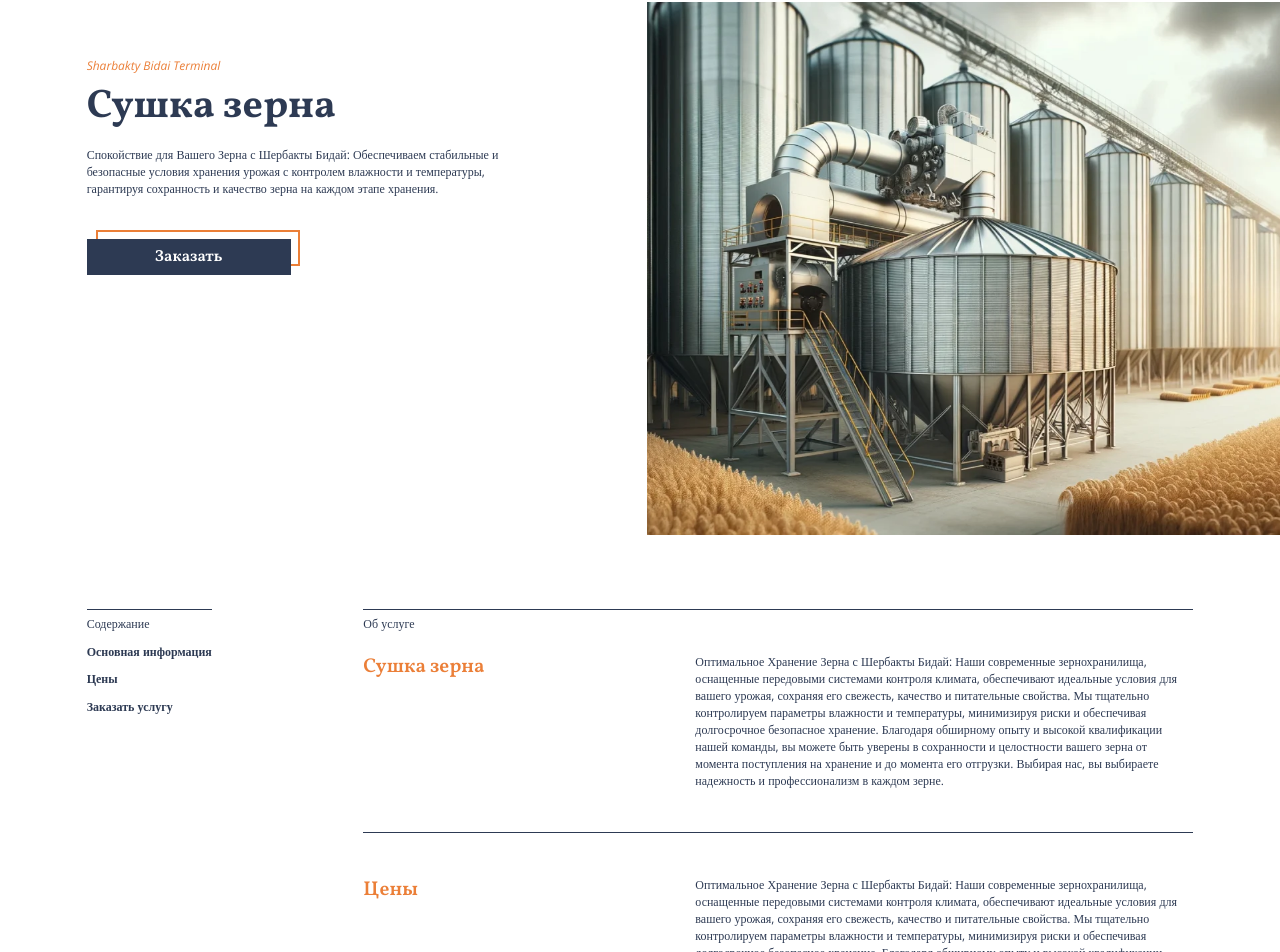
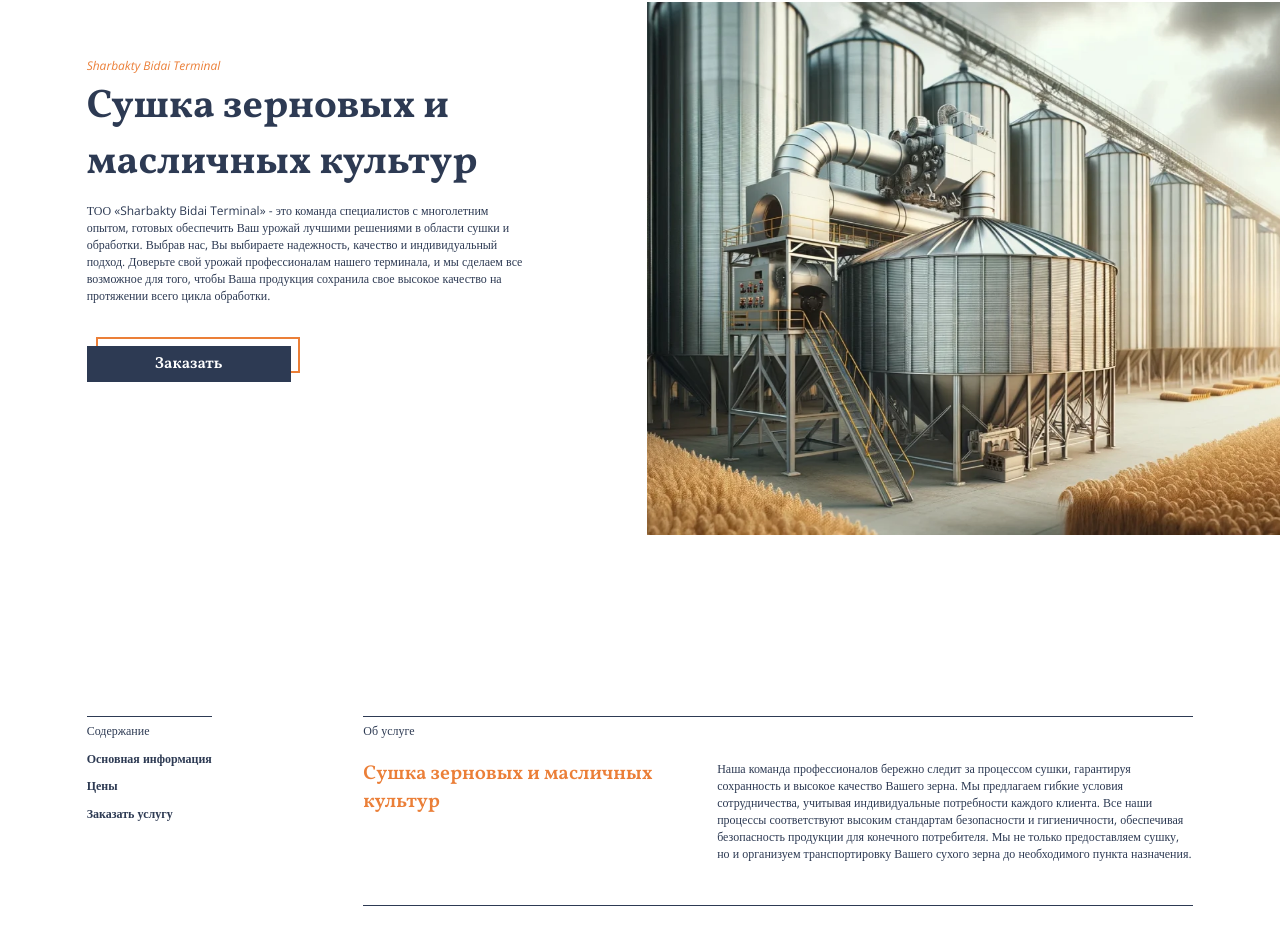
Before and after one commit to k1ngsterr1/sharbakty, a React (Create React App) app: page /services/drain in a window 1280 px wide. Shown: the part 174-1126 px from the top of the page. Built offline with nearby package versions, Linux system fonts and the light colour scheme.

Commit message:
Version 1.4.6

```diff
--- a/src/pages/DrainPage/DrainPage.tsx
+++ b/src/pages/DrainPage/DrainPage.tsx
@@ -27,10 +27,10 @@ const DrainPage = () => {
     <>
       <Helmet>
         <meta charSet="utf-8" />
-        <title>Услуги по высушиванию зерна -Sharbakty Bidai Terminal</title>
+        <title>Услуги по сушке зерновых и масличных культур</title>
         <meta
           property="og:title"
-          content="Услуги по высушиванию зерна - Sharbakty Bidai Terminal"
+          content="Услуги по сушке зерновых и масличных культур - Sharbakty Bidai Terminal"
         ></meta>
         <meta
           property="og:description"
@@ -50,11 +50,17 @@ const DrainPage = () => {
         {isMenuOpen && <Menu isMenuOpen={isMenuOpen} toggleMenu={toggleMenu} />}
         <main className="content mt64">
           <span className="main-subtext orange">Sharbakty Bidai Terminal</span>
-          <h1 className="main-heading blue mt8 mb16">Сушка зерна</h1>
+          <h1 className="main-heading blue mt8 mb16 w40">
+            Cушка зерновых и масличных культур
+          </h1>
           <p className="paragraph blue fw300 center m-auto ">
-            "Безупречная Отгрузка с Шербакты Бидай: Мы гарантируем своевременную
-            и безопасную отгрузку вашего урожая, обеспечивая высокие стандарты
-            качества и сохранности зерна с использованием передовых технологий.
+            ТОО «Sharbakty Bidai Terminal» - это команда специалистов с
+            многолетним опытом, готовых обеспечить Ваш урожай лучшими решениями
+            в области сушки и обработки. Выбрав нас, Вы выбираете надежность,
+            качество и индивидуальный подход. Доверьте свой урожай
+            профессионалам нашего терминала, и мы сделаем все возможное для
+            того, чтобы Ваша продукция сохранила свое высокое качество на
+            протяжении всего цикла обработки.
           </p>
           <div className="btn-c mt64">
             <Button text="Заказать" scroll="contacts" marginTop="mt48" />
@@ -65,12 +71,17 @@ const DrainPage = () => {
             <span className="main-subtext-small orange left">
               Sharbakty Bidai Terminal
             </span>
-            <h1 className="main-heading blue mt8 mb16 left">Сушка зерна</h1>
+            <h1 className="main-heading blue mt8 mb16 left w40">
+              Сушка зерновых и масличных культур
+            </h1>
             <p className="paragraph blue fw300 left w40">
-              Спокойствие для Вашего Зерна с Шербакты Бидай: Обеспечиваем
-              стабильные и безопасные условия хранения урожая с контролем
-              влажности и температуры, гарантируя сохранность и качество зерна
-              на каждом этапе хранения.
+              ТОО «Sharbakty Bidai Terminal» - это команда специалистов с
+              многолетним опытом, готовых обеспечить Ваш урожай лучшими
+              решениями в области сушки и обработки. Выбрав нас, Вы выбираете
+              надежность, качество и индивидуальный подход. Доверьте свой урожай
+              профессионалам нашего терминала, и мы сделаем все возможное для
+              того, чтобы Ваша продукция сохранила свое высокое качество на
+              протяжении всего цикла обработки.
             </p>
             <Button text="Заказать" scroll="contacts" marginTop="mt64" />
           </div>
@@ -96,37 +107,33 @@ const DrainPage = () => {
           <div className="service-content">
             <span className="text">Об услуге</span>
             <div className="service-content-tab" id="about">
-              <h5 className="heading-third">Сушка зерна</h5>
+              <h5 className="heading-third">
+                Cушка зерновых и масличных культур
+              </h5>
               <p className="paragraph w60">
-                Оптимальное Хранение Зерна с Шербакты Бидай: Наши современные
-                зернохранилища, оснащенные передовыми системами контроля
-                климата, обеспечивают идеальные условия для вашего урожая,
-                сохраняя его свежесть, качество и питательные свойства. Мы
-                тщательно контролируем параметры влажности и температуры,
-                минимизируя риски и обеспечивая долгосрочное безопасное
-                хранение. Благодаря обширному опыту и высокой квалификации нашей
-                команды, вы можете быть уверены в сохранности и целостности
-                вашего зерна от момента поступления на хранение и до момента его
-                отгрузки. Выбирая нас, вы выбираете надежность и профессионализм
-                в каждом зерне.
+                Наша команда профессионалов бережно следит за процессом сушки,
+                гарантируя сохранность и высокое качество Вашего зерна. Мы
+                предлагаем гибкие условия сотрудничества, учитывая
+                индивидуальные потребности каждого клиента. Все наши процессы
+                соответствуют высоким стандартам безопасности и гигиеничности,
+                обеспечивая безопасность продукции для конечного потребителя. Мы
+                не только предоставляем сушку, но и организуем транспортировку
+                Вашего сухого зерна до необходимого пункта назначения.
               </p>
             </div>
             <div className="separator-line mt64"></div>
             <div className="service-content-tab mt64" id="price">
               <h5 className="heading-third">Цены</h5>
-              <p className="paragraph w60">
-                Оптимальное Хранение Зерна с Шербакты Бидай: Наши современные
-                зернохранилища, оснащенные передовыми системами контроля
-                климата, обеспечивают идеальные условия для вашего урожая,
-                сохраняя его свежесть, качество и питательные свойства. Мы
-                тщательно контролируем параметры влажности и температуры,
-                минимизируя риски и обеспечивая долгосрочное безопасное
-                хранение. Благодаря обширному опыту и высокой квалификации нашей
-                команды, вы можете быть уверены в сохранности и целостности
-                вашего зерна от момента поступления на хранение и до момента его
-                отгрузки. Выбирая нас, вы выбираете надежность и профессионализм
-                в каждом зерне.
-              </p>
+              <div className="column">
+                <p className="paragraph w60 big-text">
+                  <strong className="orange">От 60 тонн:</strong> {""}
+                  {""} <strong> {""} 10.000₸ / тонна</strong>
+                </p>
+                <p className="paragraph w60 big-text mt32">
+                  <strong className="orange">До 60 тонн:</strong> {""}
+                  {""} <strong> {""} 12.000₸ / тонна</strong>
+                </p>
+              </div>
             </div>
           </div>
         </main>
@@ -139,34 +146,30 @@ const DrainPage = () => {
         <div className="content mt32">
           <figure className="separator bg-blue"></figure>
           <span className="about-text">Об услуге</span>
-          <h3 className="heading-t mt32">Приемка зерна</h3>
+          <h3 className="heading-t mt32">Cушка зерновых и масличных культур</h3>
           <p className="paragraph  mb32">
-            Оптимальное Хранение Зерна с Шербакты Бидай: Наши современные
-            зернохранилища, оснащенные передовыми системами контроля климата,
-            обеспечивают идеальные условия для вашего урожая, сохраняя его
-            свежесть, качество и питательные свойства. Мы тщательно контролируем
-            параметры влажности и температуры, минимизируя риски и обеспечивая
-            долгосрочное безопасное хранение. Благодаря обширному опыту и
-            высокой квалификации нашей команды, вы можете быть уверены в
-            сохранности и целостности вашего зерна от момента поступления на
-            хранение и до момента его отгрузки. Выбирая нас, вы выбираете
-            надежность и профессионализм в каждом зерне.
+            Наша команда профессионалов бережно следит за процессом сушки,
+            гарантируя сохранность и высокое качество Вашего зерна. Мы
+            предлагаем гибкие условия сотрудничества, учитывая индивидуальные
+            потребности каждого клиента. Все наши процессы соответствуют высоким
+            стандартам безопасности и гигиеничности, обеспечивая безопасность
+            продукции для конечного потребителя. Мы не только предоставляем
+            сушку, но и организуем транспортировку Вашего сухого зерна до
+            необходимого пункта назначения.
           </p>
           <figure className="separator bg-blue mt16"></figure>
           <span className="about-text">Об услуге</span>
           <h3 className="heading-t mt32">Цены</h3>
-          <p className="paragraph  mb32">
-            Оптимальное Хранение Зерна с Шербакты Бидай: Наши современные
-            зернохранилища, оснащенные передовыми системами контроля климата,
-            обеспечивают идеальные условия для вашего урожая, сохраняя его
-            свежесть, качество и питательные свойства. Мы тщательно контролируем
-            параметры влажности и температуры, минимизируя риски и обеспечивая
-            долгосрочное безопасное хранение. Благодаря обширному опыту и
-            высокой квалификации нашей команды, вы можете быть уверены в
-            сохранности и целостности вашего зерна от момента поступления на
-            хранение и до момента его отгрузки. Выбирая нас, вы выбираете
-            надежность и профессионализм в каждом зерне.
-          </p>
+          <div className="column">
+            <p className="paragraph big-text w90 mt16">
+              <strong className="orange">От 60 тонн:</strong> {""}
+              {""} <strong> {""} 10.000₸ / тонна</strong>
+            </p>
+            <p className="paragraph big-text w90 mt16">
+              <strong className="orange">До 60 тонн:</strong> {""}
+              {""} <strong> {""} 12.000₸ / тонна</strong>
+            </p>
+          </div>
           <figure className="separator bg-blue mt16"></figure>
           <h3 className="heading-s center mt32">Контакты</h3>
           <Form />
```
Also changed, not shown: src/pages/ContainPage/ContainPage.tsx (+11 -4 lines), src/styles/global.css (+12 -0 lines), src/styles/global.sass (+12 -0 lines), 1 other file (tests, documents, lock files or other folders).
